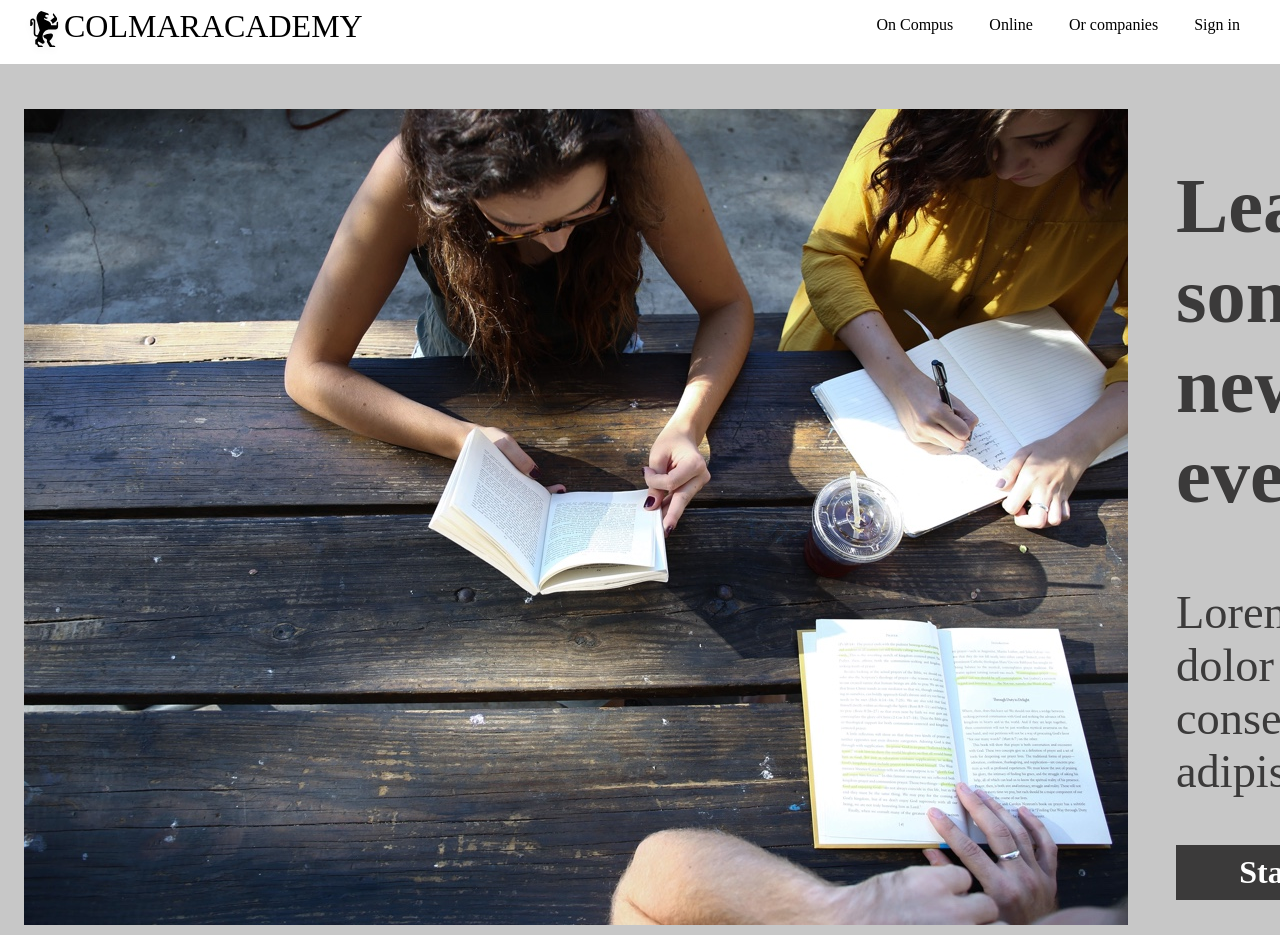
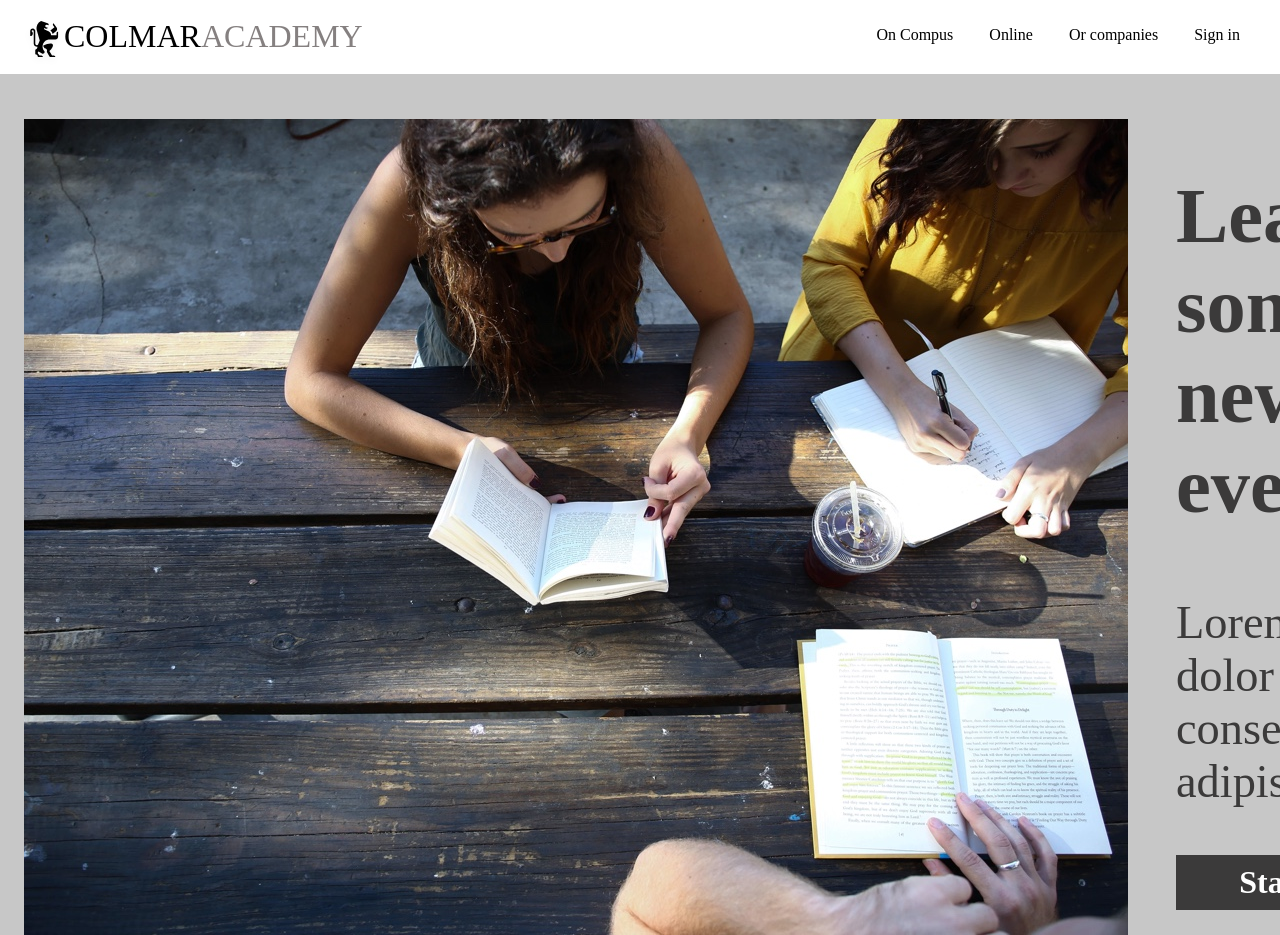
Before and after one commit to Thechampion96/COLMARACADEMY, a plain HTML site: page index.html in a window 1280 px wide. Shown: the top 935 px of the page. Drawn offline with Linux system fonts and the light colour scheme.

```diff
--- a/index.html
+++ b/index.html
@@ -11,7 +11,7 @@
   <body>
     <!-- * Navigation Header -->
     <header class="flex-container">
-        <p class="logo"><img src="/resources/images/ic-logo.svg" alt="LOGO" />COLMARACADEMY</p>
+        <p class="logo"><img src="/resources/images/ic-logo.svg" alt="LOGO" />COLMAR<span>ACADEMY</span></p>
 
     <!--  Navigation -->
       <nav>
--- a/resources/style.css
+++ b/resources/style.css
@@ -20,6 +20,7 @@ body {
 header {
 
     background-color: white;
+    padding-top: 10px;
     margin-left: 24px;
     margin-right: 24px;
     height: 64px;
@@ -37,6 +38,9 @@ header {
     width: 40px;
 }
 
+p span {
+    color: #858080;
+}
 
 
 /* Navigation menu*/
@@ -50,6 +54,8 @@ nav .item {
     display: inline-block;
     padding: 0 16px;
 }
+
+
 
 
 /* Main Section */
```
